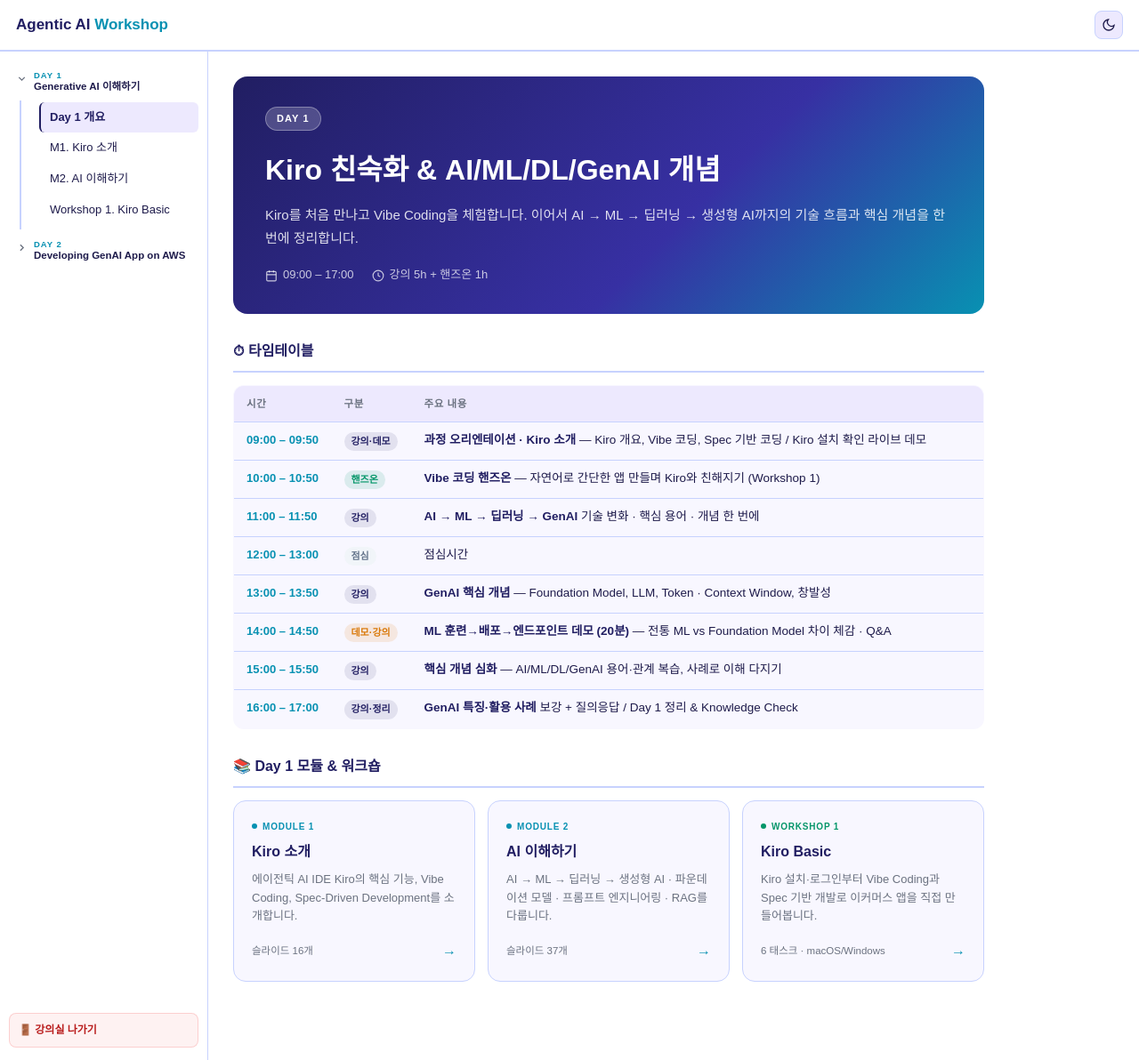
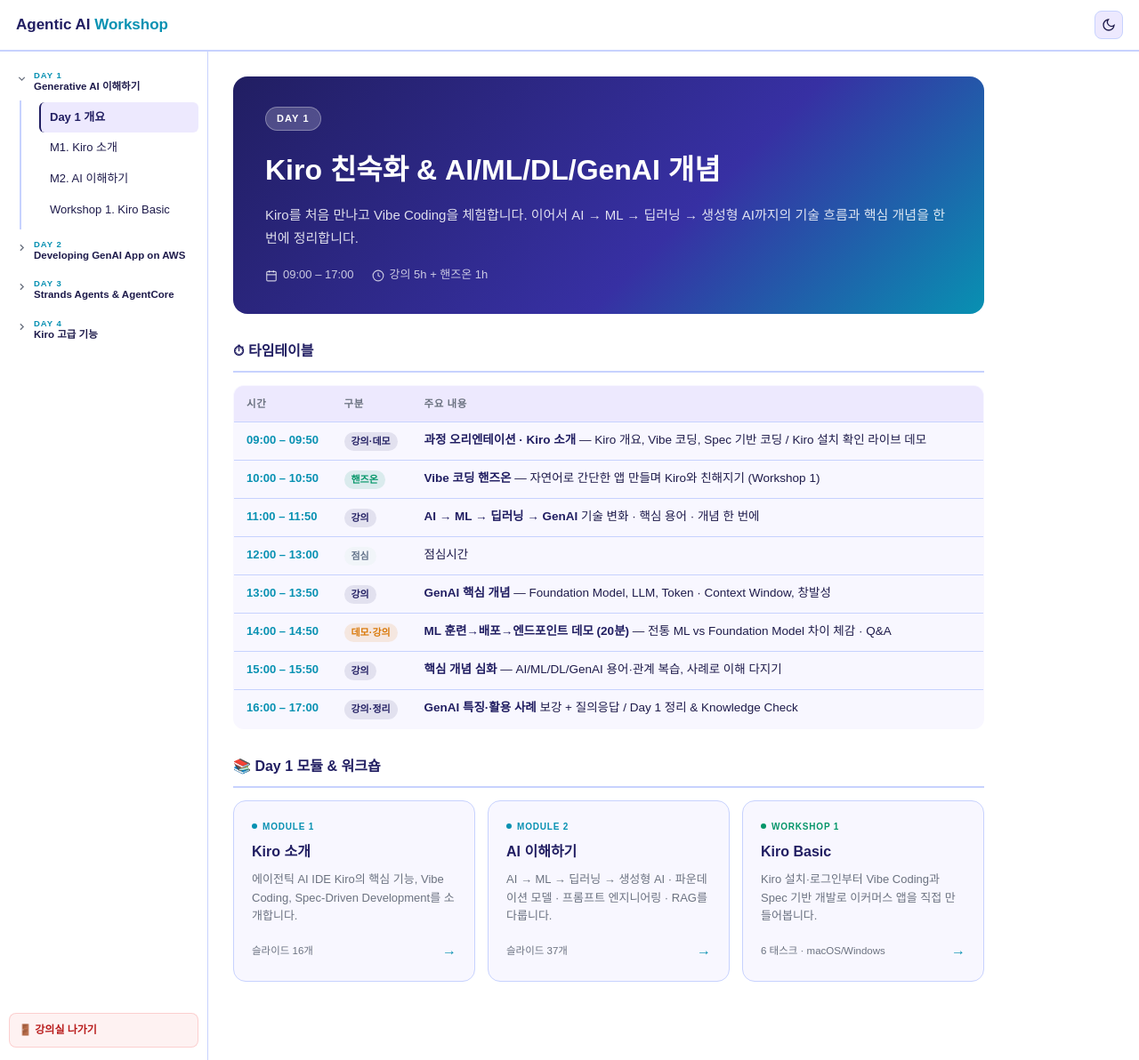
Before and after one commit to youngjinkim817/youngjinkim817.github.io, a Jekyll site: the page events/AgenticAIWorkshop/learn/day1/index.html, which Jekyll copies as it is, in a window 1280 px wide and 1192 px high. Shown: the whole window at 89% size. Built offline with Jekyll 4.4.1, drawn with Linux system fonts in a browser that asks for light colours; some web fonts are replaced.

Commit message:
fix: learn/day1 사이드바 Day2~Day4 전체 강의목록 추가

```diff
--- a/events/AgenticAIWorkshop/learn/day1/index.html
+++ b/events/AgenticAIWorkshop/learn/day1/index.html
@@ -153,7 +153,32 @@
         <div><div class="navday-badge">Day 2</div><div class="navday-name">Developing GenAI App on AWS</div></div>
       </button>
       <div class="navday-body">
-        <a class="nav-module locked" href="#">M3. Amazon Bedrock RAG</a>
+        <a class="nav-module" href="../../learn/day2/">Day 2 개요</a>
+        <a class="nav-module" href="../../day2/m3/">M3. Amazon Bedrock 활용</a>
+        <a class="nav-module" href="../../day2/m4/">M4. Agentic AI &amp; MCP</a>
+      </div>
+    </div>
+    <!-- Day 3 (접힘) -->
+    <div class="navday" id="nd3">
+      <button class="navday-hd" onclick="toggleDay('nd3')">
+        <svg class="navday-arr" viewBox="0 0 24 24"><polyline points="9 18 15 12 9 6"/></svg>
+        <div><div class="navday-badge">Day 3</div><div class="navday-name">Strands Agents &amp; AgentCore</div></div>
+      </button>
+      <div class="navday-body">
+        <a class="nav-module" href="../../learn/day3/">Day 3 개요</a>
+        <a class="nav-module" href="../../day3/m5/">M5. Strands Agents SDK</a>
+        <a class="nav-module" href="../../day3/m6/">M6. Amazon Bedrock AgentCore</a>
+      </div>
+    </div>
+    <!-- Day 4 (접힘) -->
+    <div class="navday" id="nd4">
+      <button class="navday-hd" onclick="toggleDay('nd4')">
+        <svg class="navday-arr" viewBox="0 0 24 24"><polyline points="9 18 15 12 9 6"/></svg>
+        <div><div class="navday-badge">Day 4</div><div class="navday-name">Kiro 고급 기능</div></div>
+      </button>
+      <div class="navday-body">
+        <a class="nav-module" href="../../learn/day4/">Day 4 개요</a>
+        <a class="nav-module" href="../../day4/m7/">M7. Kiro 고급 기능</a>
       </div>
     </div>
     <a href="../../AgenticAIWorkshop_intro_v1.html" class="exit-btn">🚪 강의실 나가기</a>
```
